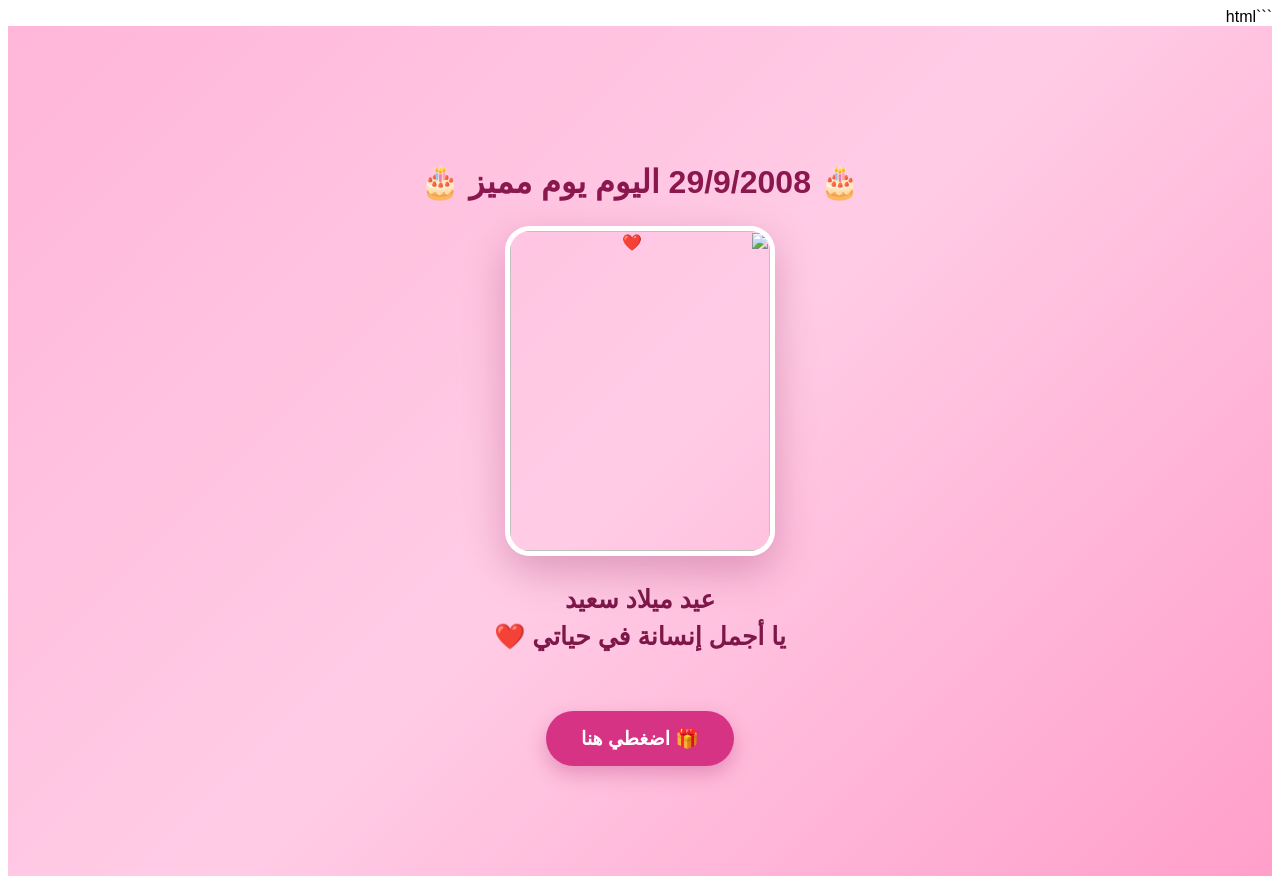
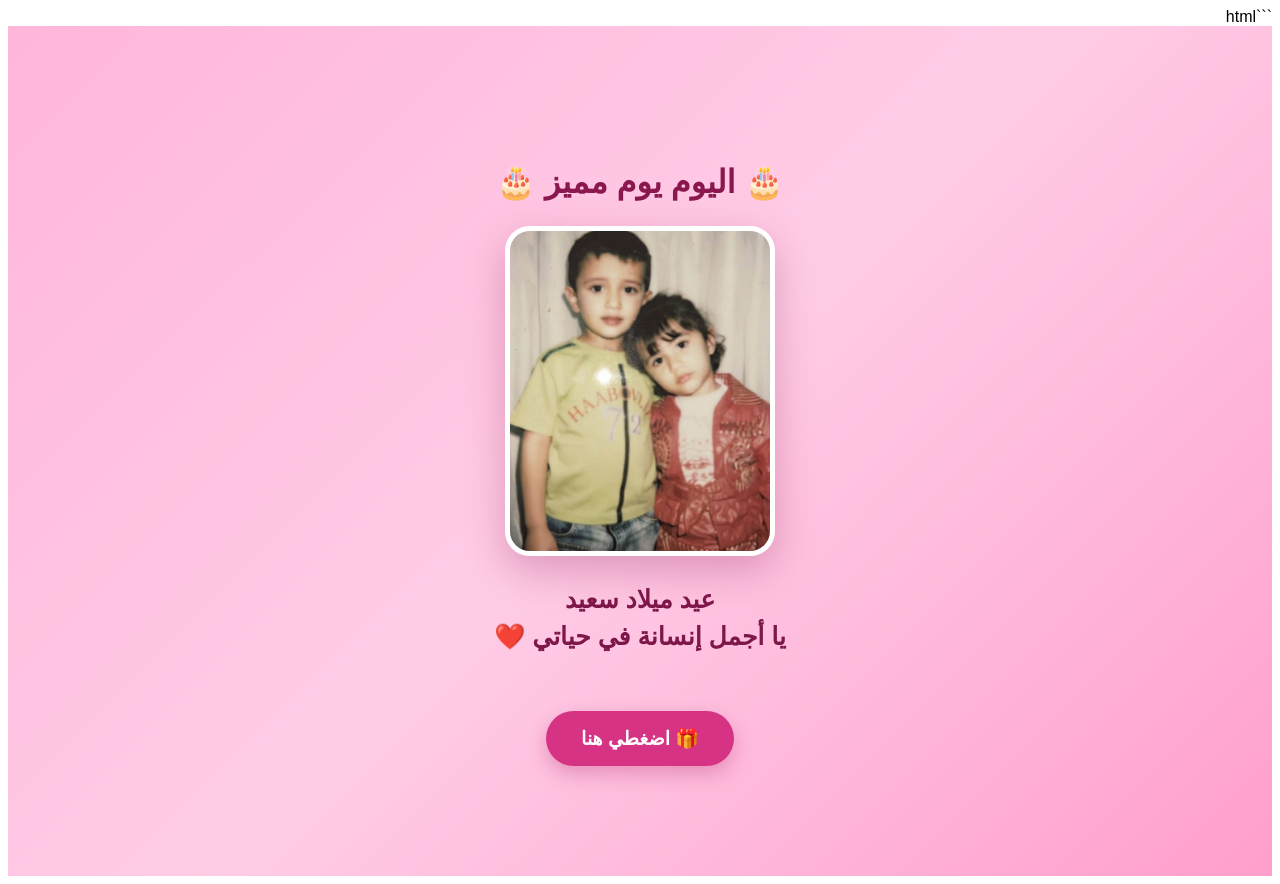
Before and after one commit to salmbdw03-star/Birthday, a plain HTML site: page index.html in a window 1280 px wide. Drawn offline with Linux system fonts and the light colour scheme.

Commit message:
Add files via upload

```diff
--- a/index.html
+++ b/index.html
@@ -19,10 +19,10 @@
 
     <section class="page-one" id="pageOne">
 
-        <h1>🎂  29/9/2008 اليوم يوم مميز 🎂</h1>
+        <h1>🎂   اليوم يوم مميز 🎂</h1>
 
         <!-- صورتها -->
-        <img src="photo_2026-09-26_15-54-06/photo_2026-09-26_15-54-06.jpg" alt="❤️" class="birthday-photo">
+        <img src="photo_2026-09-26_15-54-06.jpg" alt="❤️" class="birthday-photo">
 
         <p class="birthday-text">
             عيد ميلاد سعيد<br>
@@ -45,7 +45,7 @@
         <h2>❤️ إلى أجمل إنسانة ❤️</h2>
 
         <!-- صورتكم -->
-        <img src="photo_2026-09-26_15-53-41/photo_2026-09-26_15-53-41.jpg" alt="صورتنا ❤️" class="couple-photo">
+        <img src="photo_2026-09-26_15-53-41.jpg" alt="صورتنا ❤️" class="couple-photo">
 
 
         <!-- الاقتباسات -->
```
